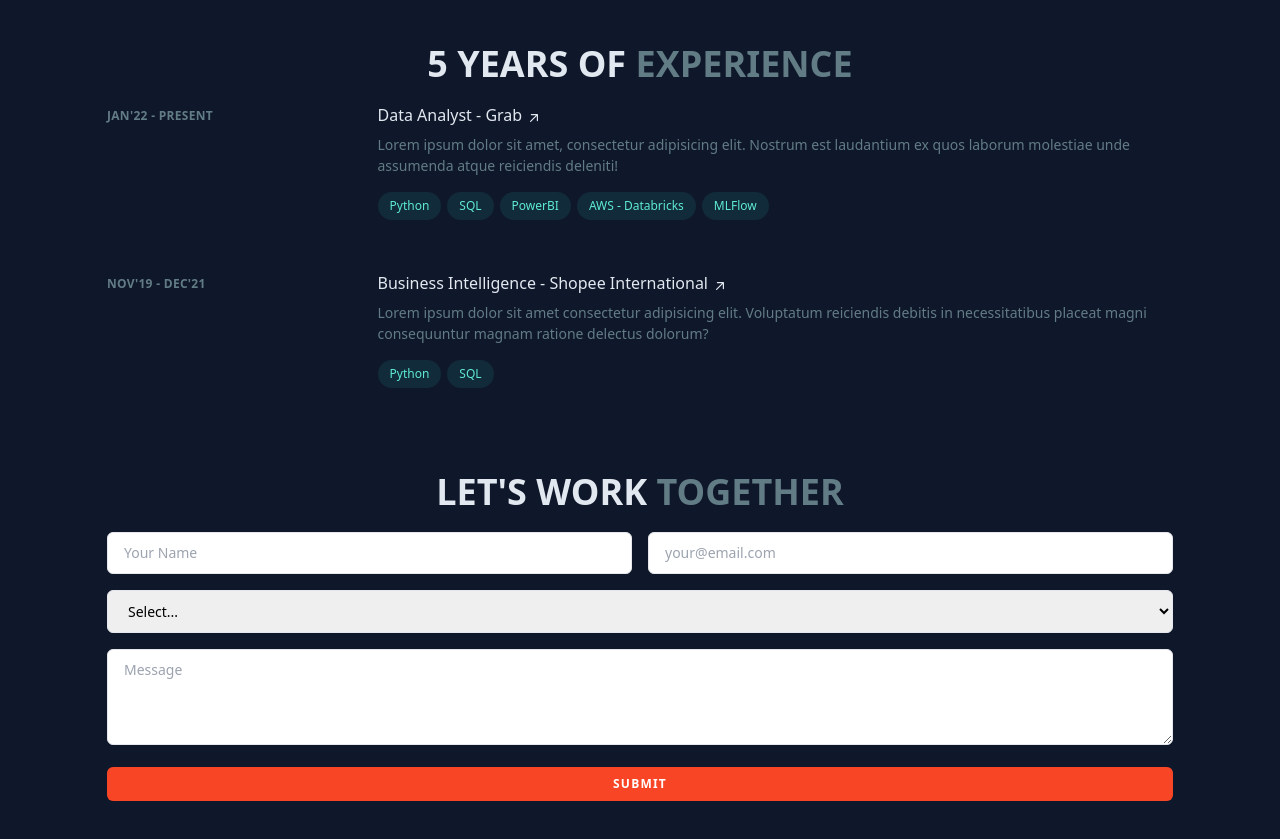
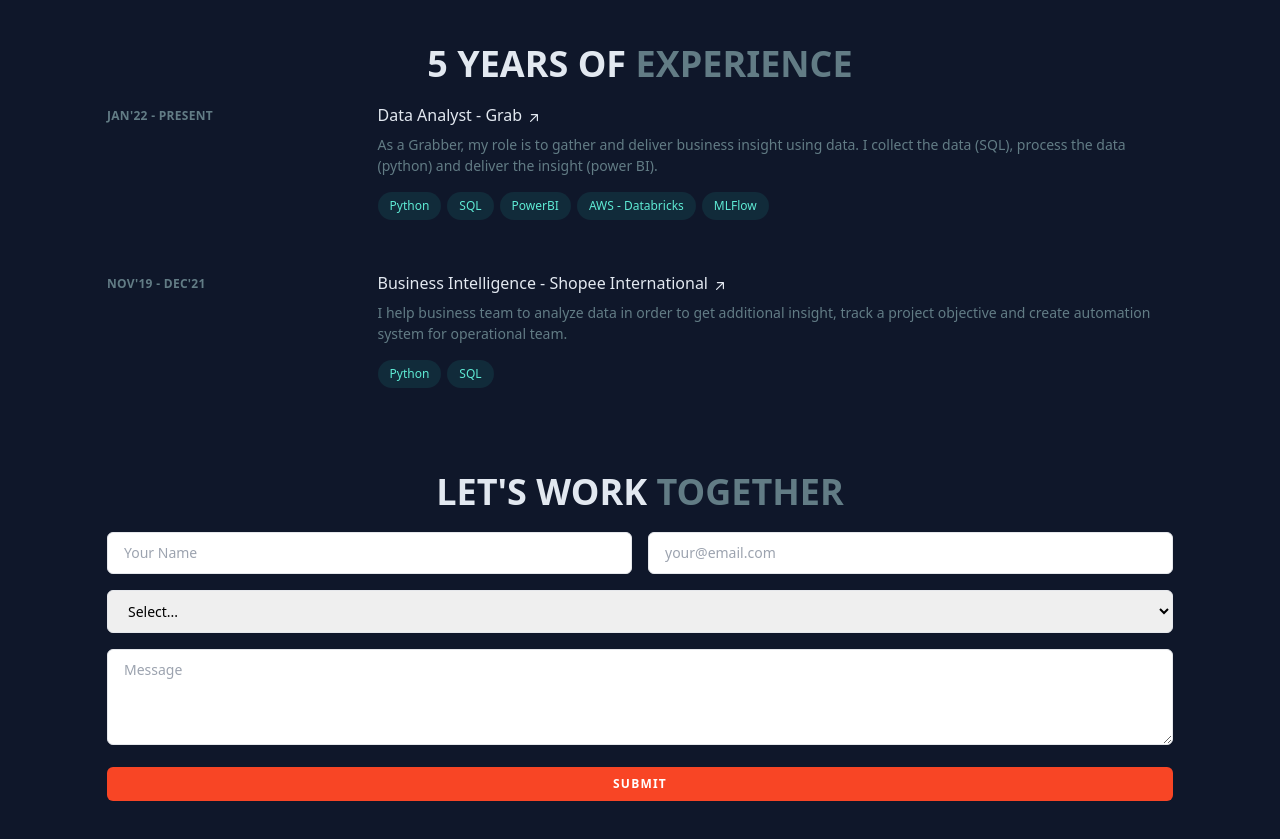
Before and after one commit to fahimhm/fahimworks.online, a React (Vite) app in the folder client/: page / in a window 1280 px wide. Shown: the part 1520-2359 px from the top of the page. Built offline with nearby package versions, Linux system fonts and the light colour scheme; no server answers.

Commit message:
build: fix the description of experience

```diff
--- a/client/src/components/Exp.jsx
+++ b/client/src/components/Exp.jsx
@@ -39,8 +39,8 @@ function ExpItem({title, main, sub, pos, skill}) {
 
 export default function Exp() {
   const exps = [
-    {title: 'Grab', pos:'Data Analyst', main: 'Lorem ipsum dolor sit amet, consectetur adipisicing elit. Nostrum est laudantium ex quos laborum molestiae unde assumenda atque reiciendis deleniti!', sub: "Jan'22 - Present", skill: ['Python', 'SQL', 'PowerBI', 'AWS - Databricks', 'MLFlow']},
-    {title: 'Shopee International', pos:'Business Intelligence', main: 'Lorem ipsum dolor sit amet consectetur adipisicing elit. Voluptatum reiciendis debitis in necessitatibus placeat magni consequuntur magnam ratione delectus dolorum?', sub: "Nov'19 - Dec'21", skill: ['Python', 'SQL']},
+    {title: 'Grab', pos:'Data Analyst', main: 'As a Grabber, my role is to gather and deliver business insight using data. I collect the data (SQL), process the data (python) and deliver the insight (power BI).', sub: "Jan'22 - Present", skill: ['Python', 'SQL', 'PowerBI', 'AWS - Databricks', 'MLFlow']},
+    {title: 'Shopee International', pos:'Business Intelligence', main: 'I help business team to analyze data in order to get additional insight, track a project objective and create automation system for operational team.', sub: "Nov'19 - Dec'21", skill: ['Python', 'SQL']},
   ];
 
   return (
```
